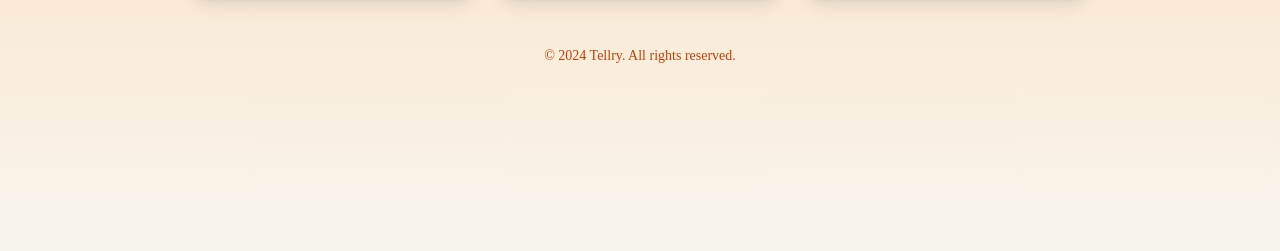
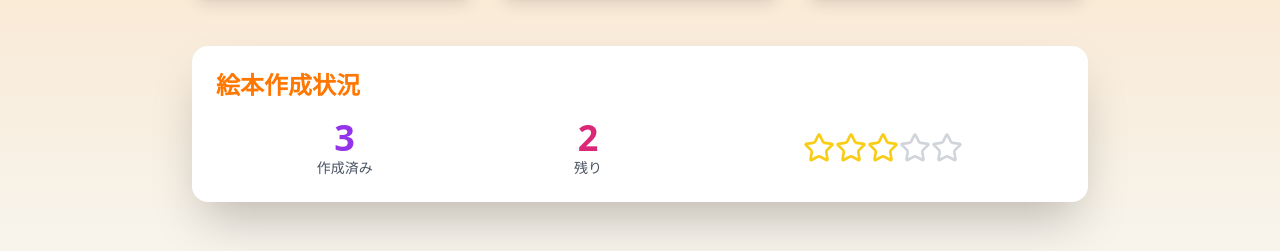
Before and after one commit to ms-engineer-bc10/Section9_TeamB, a Next.js app in the folder frontend/: page /home in a window 1280 px wide. Shown: the part 507-758 px from the top of the page. Built offline with nearby package versions, Linux system fonts and the light colour scheme; no server answers; sample sign-in values are in the browser's storage.

Commit message:
add: HOME画面の絵本作成状況

```diff
--- a/frontend/src/app/home/page.tsx
+++ b/frontend/src/app/home/page.tsx
@@ -2,7 +2,7 @@
 import React, { useEffect, useState } from "react";
 import Link from "next/link";
 import { useRouter } from "next/navigation";
-import { PenTool, Book, MessageCircle, LogOut } from "lucide-react";
+import { PenTool, Book, MessageCircle, LogOut, Star } from "lucide-react";
 import { auth } from "@/lib/firebase";
 import { fetchMembershipStatus, getChild } from "@/lib/api";
 import { handleLogout, useRedirectIfNotAuthenticated } from "@/lib/auth";
@@ -131,6 +131,7 @@ const Home = () => {
             <PenTool size={64} className="mx-auto mb-4 animate-bounce" />
             <span className="text-2xl font-bold font-comic">絵本を作る</span>
           </Link>
+
           <Link
             href="/pdf-download"
             className="bg-gradient-to-br from-teal-400 to-teal-600 hover:from-teal-500 hover:to-teal-700 text-white rounded-2xl p-6 text-center transition-all transform hover:scale-105 hover:rotate-2 shadow-lg"
@@ -140,6 +141,7 @@ const Home = () => {
               作った絵本を見る
             </span>
           </Link>
+
           <Link
             href="/tellingRecord"
             className="bg-gradient-to-br from-yellow-400 to-yellow-600 hover:from-yellow-500 hover:to-yellow-700 text-white rounded-2xl p-6 text-center transition-all transform hover:scale-105 hover:rotate-2 shadow-lg"
@@ -149,6 +151,32 @@ const Home = () => {
               子供の反応を記録
             </span>
           </Link>
+        </div>
+
+        <div className="mt-12 bg-white rounded-2xl p-6 shadow-2xl transform hover:scale-105 transition-transform">
+          <h2 className="text-2xl font-bold font-comic text-orange-600 mb-4">
+            絵本作成状況
+          </h2>
+          <div className="flex justify-around items-center">
+            <div className="text-center">
+              <div className="text-4xl font-bold text-purple-600">3</div>
+              <div className="text-sm text-gray-600">作成済み</div>
+            </div>
+            <div className="text-center">
+              <div className="text-4xl font-bold text-pink-600">2</div>
+              <div className="text-sm text-gray-600">残り</div>
+            </div>
+            <div className="flex">
+              {[1, 2, 3, 4, 5].map((_, index) => (
+                <Star
+                  key={index}
+                  className={`w-8 h-8 ${
+                    index < 3 ? "text-yellow-400" : "text-gray-300"
+                  }`}
+                />
+              ))}
+            </div>
+          </div>
         </div>
       </main>
 
```
